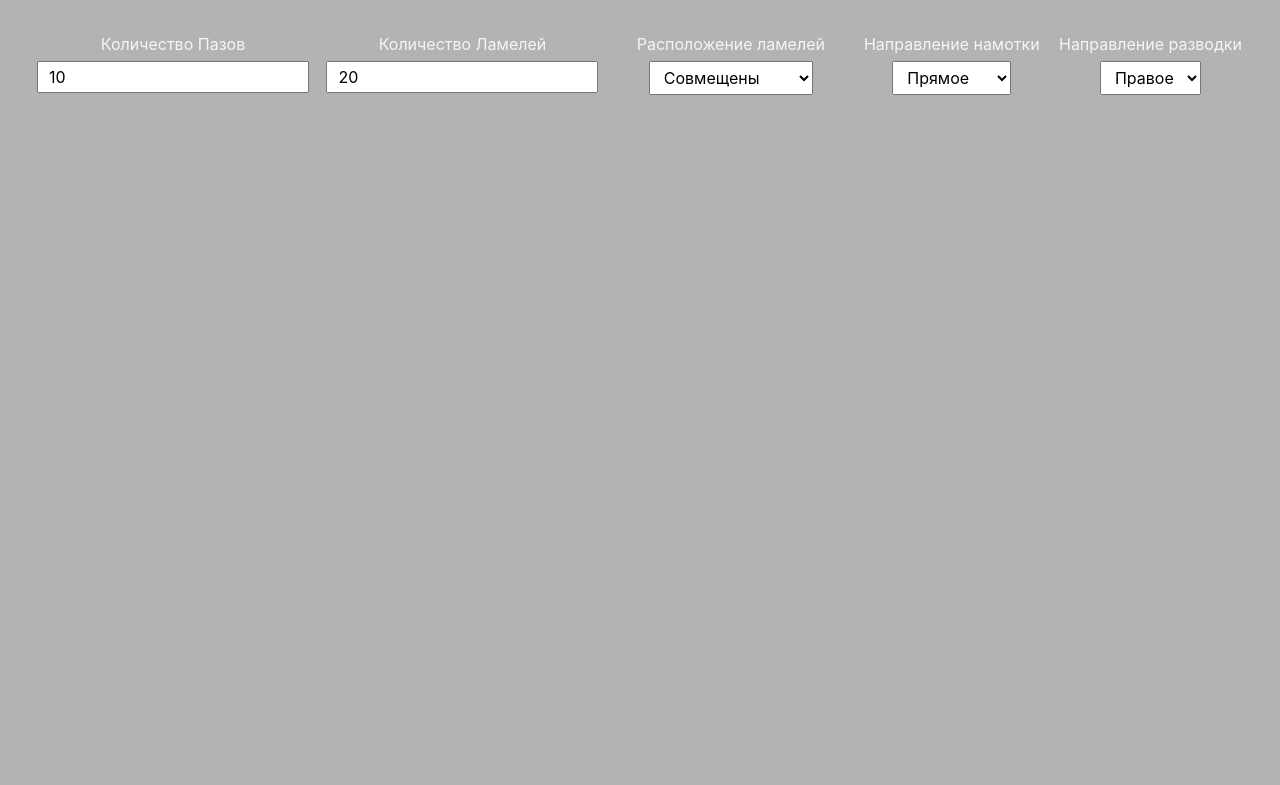
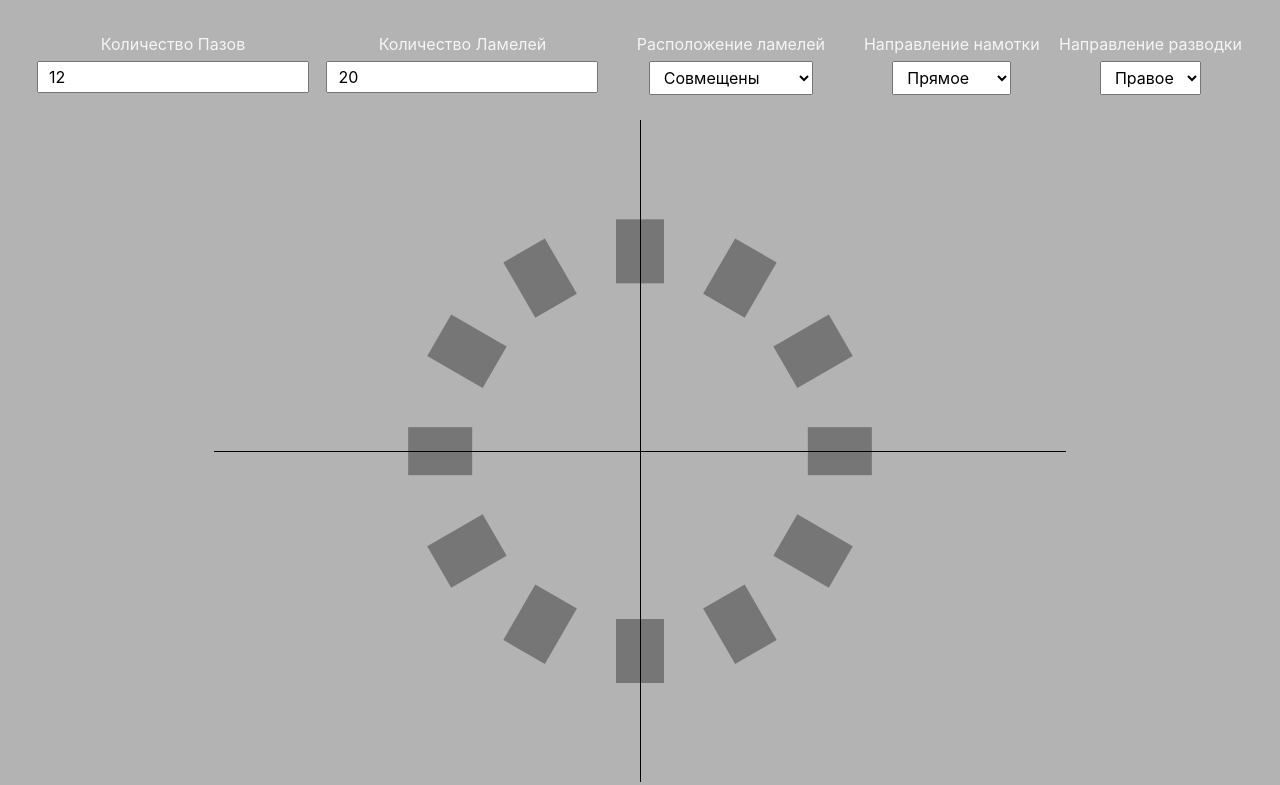
Before and after one commit to NewAlexey/electric-motors, a website built with Vite: page index.html in a window 1280 px wide. Built offline with nearby package versions, Linux system fonts and the light colour scheme.

Commit message:
feat: sass into project; implement slots class; rework types;

```diff
--- a/index.html
+++ b/index.html
@@ -11,7 +11,7 @@
         <form class="form-settings">
           <label for="slot">
             Количество Пазов
-            <input id="slot" type="number" value="10"/>
+            <input id="slot" type="number" value="12"/>
           </label>
 
           <label for="lamella">
@@ -45,6 +45,13 @@
 
         </form>
       </div>
+      <div id="schema">
+        <div id="slot__container"></div>
+        <div id="lamella__container"></div>
+
+        <div id="axis-X" class="axis"></div>
+        <div id="axis-Y" class="axis"></div>
+      </div>
     </main>
     <script type="module" src="/src/main.ts"></script>
   </body>
--- a/package.json
+++ b/package.json
@@ -18,6 +18,7 @@
     "eslint-plugin-import": "^2.27.5",
     "eslint-plugin-prettier": "^4.2.1",
     "prettier": "^2.8.8",
+    "sass": "^1.62.1",
     "typescript": "^5.0.2",
     "vite": "^4.3.9",
     "vite-plugin-checker": "^0.6.0"
--- a/src/main.ts
+++ b/src/main.ts
@@ -1,13 +1,17 @@
 import "./styles/normalize.css";
 import "./styles/style.css";
+
 import {
     LamellaPositionType,
     SelectedSettingsType,
+    SettingsFieldType,
+    SettingsValueType,
     WindingDirectionType,
     WiringDirectionType,
 } from "./types.ts";
+import { Schema } from "./schema/schema.ts";
 
-const SETTING_ELEMENTS_IDS = {
+const SETTING_ELEMENTS_IDS: Record<SettingsFieldType, string> = {
     slot: "slot",
     lamella: "lamella",
     lamellaPosition: "lamella-position",
@@ -25,6 +29,8 @@ class ElectricalMotorWiring {
     private readonly WIRING_DIRECTION_ELEMENT_ID =
         SETTING_ELEMENTS_IDS.wiringDirection;
 
+    private readonly schema: Schema = new Schema();
+
     private selectedSettings: SelectedSettingsType = {
         slot: "0",
         lamella: "0",
@@ -40,13 +46,18 @@ class ElectricalMotorWiring {
     public start() {
         this.setInitialSelectedSettings();
         this.addEventListenersToElement();
+        this.drawSchema();
+    }
+
+    private drawSchema() {
+        this.schema.drawSchema(this.getSettingsValue());
     }
 
     private addEventListenersToElement() {
-        const entries = Object.entries(SETTING_ELEMENTS_IDS);
+        const entries = Object.entries<SettingsValueType>(SETTING_ELEMENTS_IDS);
 
         entries.forEach((entry) => {
-            const field = entry[0] as keyof SelectedSettingsType;
+            const field = entry[0] as SettingsFieldType;
             const id = entry[1];
 
             const element = this.getElementById<
@@ -58,18 +69,17 @@ class ElectricalMotorWiring {
                     event.target instanceof HTMLInputElement ||
                     event.target instanceof HTMLSelectElement
                 ) {
-                    //TODO remove ts ignore
-                    // @ts-ignore
-                    this.selectedSettings[field] = event.target.value as
-                        | string
-                        | LamellaPositionType
-                        | WindingDirectionType
-                        | WiringDirectionType;
+                    this.selectedSettings[field] = event.target
+                        .value as SettingsValueType;
 
-                    console.log("selectedValue", this.selectedSettings);
+                    this.drawSchema();
                 }
             });
         });
+    }
+
+    private getSettingsValue() {
+        return this.selectedSettings;
     }
 
     private setInitialSelectedSettings() {
--- /dev/null
+++ b/src/schema/components/Axis.ts
@@ -0,0 +1,20 @@
+export class Axis {
+    private readonly AXIS_X_ELEMENT_ID = "axis-X";
+    private readonly AXIS_Y_ELEMENT_ID = "axis-Y";
+
+    public drawAxis(schemaContainerId: string): void {
+        const axisX = document.getElementById(this.AXIS_X_ELEMENT_ID);
+        const axisY = document.getElementById(this.AXIS_Y_ELEMENT_ID);
+
+        const schemaContainer = document.getElementById(schemaContainerId);
+
+        if (!axisX || !axisY || !schemaContainer) {
+            return;
+        }
+
+        const schemaRect = schemaContainer.getBoundingClientRect();
+
+        axisX.style.top = `${schemaRect.height / 2}px`;
+        axisY.style.left = `${schemaRect.width / 2}px`;
+    }
+}
--- /dev/null
+++ b/src/schema/components/Slot.ts
@@ -0,0 +1,52 @@
+import { getElementCenteredCordsById } from "../utils/DOMUtils.ts";
+
+export class Slot {
+    private readonly SLOT_ELEMENT_CLASS = "slot-item";
+    private readonly SLOT_LIST_CONTAINER_ID = "slot__container";
+    private readonly SLOT_WIDTH_PX = 48;
+    private readonly SLOT_HEIGHT_PX = 64;
+
+    public getContainerWithSlotList(slotCount: number) {
+        const slotListContainer = document.getElementById(
+            this.SLOT_LIST_CONTAINER_ID,
+        );
+
+        if (!slotListContainer) {
+            throw Error(
+                `Check slot list container id -${this.SLOT_LIST_CONTAINER_ID}.`,
+            );
+        }
+
+        slotListContainer.innerHTML = "";
+
+        const centerCoords = getElementCenteredCordsById(
+            this.SLOT_LIST_CONTAINER_ID,
+        );
+
+        for (let i = 0; i < slotCount; i++) {
+            const slotElement = document.createElement("div");
+
+            slotElement.classList.add(this.SLOT_ELEMENT_CLASS);
+
+            const leftCoordinate = `${
+                centerCoords.x - this.SLOT_WIDTH_PX / 2
+            }px`;
+            const topCoordinate = `${
+                centerCoords.y + centerCoords.y - this.SLOT_HEIGHT_PX
+            }px`;
+            const transformOriginStyle = `${this.SLOT_WIDTH_PX / 2}px -${
+                centerCoords.y - this.SLOT_HEIGHT_PX
+            }px`;
+            const rotateAngle = (360 / slotCount) * i;
+
+            slotElement.style.left = leftCoordinate;
+            slotElement.style.top = topCoordinate;
+            slotElement.style.transformOrigin = transformOriginStyle;
+            slotElement.style.transform = `rotate(${-rotateAngle}deg)`;
+
+            slotListContainer.appendChild(slotElement);
+        }
+
+        return slotListContainer;
+    }
+}
--- /dev/null
+++ b/src/schema/schema.scss
@@ -0,0 +1,49 @@
+#schema {
+    width: 100%;
+    height: 100%;
+    max-height: 90%;
+
+    margin-top: 20px;
+
+    position: relative;
+
+    display: flex;
+    justify-content: center;
+    align-items: center;
+}
+
+.axis {
+    position: absolute;
+    background-color: black;
+}
+
+#axis-X {
+    height: 1px;
+    width: 70%;
+}
+
+#axis-Y {
+    width: 1px;
+    height: 100%;
+}
+
+#slot__container {
+    width: 70%;
+    height: 70%;
+    position: absolute;
+}
+
+.slot-item {
+    width: 3em;
+    height: 4em;
+    background-color: #00000057;
+
+    position: absolute;
+}
+
+#lamella__container {
+    width: 80%;
+    height: 90%;
+
+    position: absolute;
+}
--- /dev/null
+++ b/src/schema/schema.ts
@@ -0,0 +1,42 @@
+import "./schema.scss";
+
+import { SelectedSettingsType } from "../types.ts";
+import { Axis } from "./components/Axis.ts";
+import { Slot } from "./components/Slot.ts";
+
+export class Schema {
+    private readonly SCHEMA_CONTAINER_ID = "schema";
+
+    private readonly AxisClass = new Axis();
+    private readonly SlotClass = new Slot();
+
+    constructor() {
+        this.AxisClass.drawAxis(this.SCHEMA_CONTAINER_ID);
+    }
+
+    public drawSchema(schemaSettings: SelectedSettingsType) {
+        const slotContainer = this.SlotClass.getContainerWithSlotList(
+            Number(schemaSettings.slot),
+        );
+
+        this.addElementsIntoSchema(slotContainer);
+    }
+
+    private addElementsIntoSchema(element: Element) {
+        const schemaContainer = this.getSchemaContainer();
+
+        schemaContainer.appendChild(element);
+    }
+
+    private getSchemaContainer() {
+        const schemaContainer = document.getElementById(
+            this.SCHEMA_CONTAINER_ID,
+        );
+
+        if (!schemaContainer) {
+            throw Error("Check Schema Container Element.");
+        }
+
+        return schemaContainer;
+    }
+}
--- /dev/null
+++ b/src/schema/utils/DOMUtils.ts
@@ -0,0 +1,21 @@
+type ElementCenteredCoordsType = {
+    x: number;
+    y: number;
+};
+
+export function getElementCenteredCordsById(
+    elementId: string,
+): ElementCenteredCoordsType {
+    const element = document.getElementById(elementId);
+
+    if (!element) {
+        throw Error("Check id");
+    }
+
+    const coords = element.getBoundingClientRect();
+
+    return {
+        x: coords.width / 2,
+        y: coords.height / 2,
+    };
+}
```
Also changed, not shown: src/types.ts (+14 -7 lines), 1 other file.
